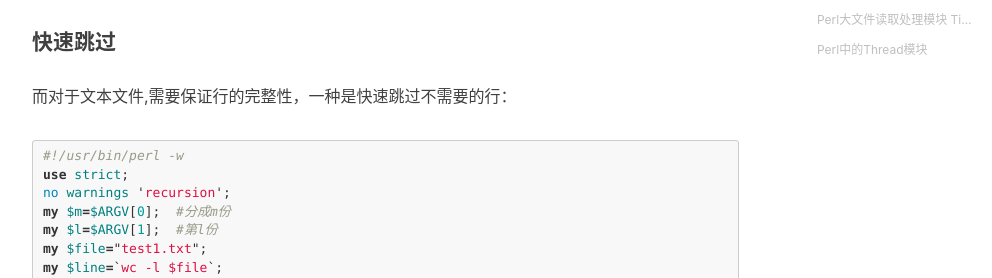
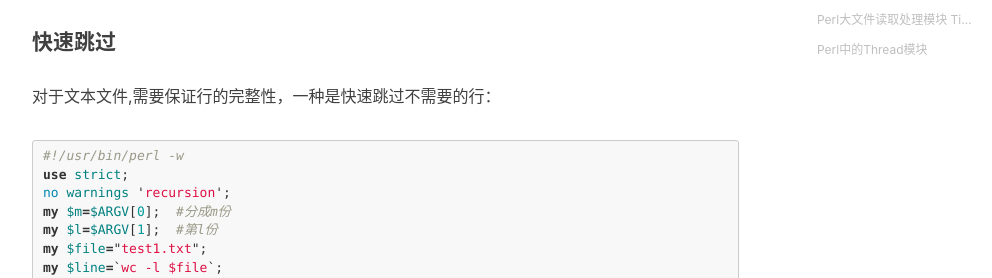
Before and after one commit to gygys/gygys.github.io, a Jekyll site: the page built from _posts/2018-09-19-perl并行处理大文件.md, in a window 1280 px wide and 900 px high, scrolled down 579 px. Shown: the part 174-452 px from the top of the window, without its empty margins (233-1225 px from the left). Built offline with Jekyll 4.4.1, drawn with Linux system fonts in a browser that asks for light colours; nearby versions of some CDN libraries; comment, search, counter and statistics services are not loaded.

Commit message:
updatedata

````diff
--- a/_config.yml
+++ b/_config.yml
@@ -49,7 +49,7 @@ kramdown:
 
 # 评论系统
 # Disqus（https://disqus.com/）
-disqus_username: dulunar
+# disqus_username: dulunar
 
 # Gitalk
 gitalk:
--- a/_posts/2018-09-19-perl并行处理大文件.md
+++ b/_posts/2018-09-19-perl并行处理大文件.md
@@ -20,7 +20,7 @@ tags:
 ## 正文
 
 #### 快速跳过
-而对于文本文件,需要保证行的完整性，一种是快速跳过不需要的行：
+对于文本文件,需要保证行的完整性，一种是快速跳过不需要的行：
 ```perl
 #!/usr/bin/perl -w
 use strict;
````
Also changed, not shown: img/apple-touch-icon.png, img/favicon-1.ico (added), img/favicon.ico, pwa/icons/pwa_icon_128.png, pwa/icons/pwa_icon_512.png, pwa/manifest.json.
